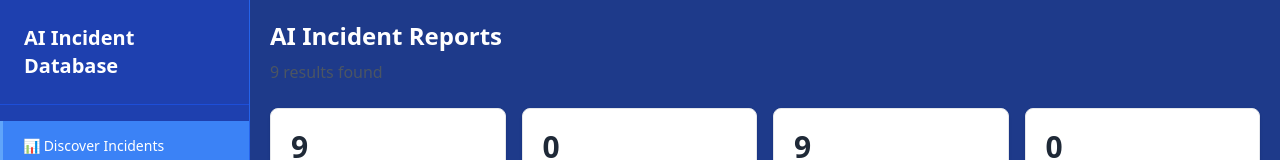
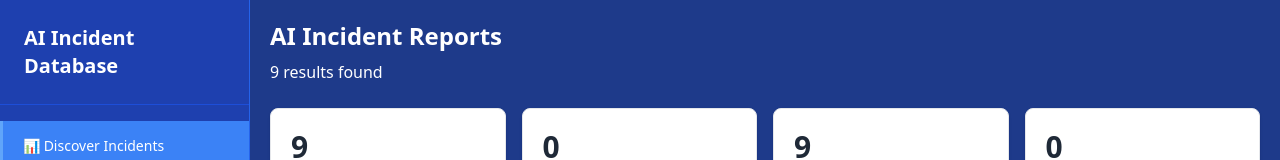
Before and after one commit to shanjare2002/crowd-computing-interface, a plain HTML site: page ai-incident-dashboard.html in a window 1280 px wide. Shown: the top 160 px of the page. Drawn offline with nearby package versions, Linux system fonts and the light colour scheme.

Commit message:
Change results found text color to white

```diff
--- a/ai-incident-dashboard.html
+++ b/ai-incident-dashboard.html
@@ -84,7 +84,7 @@
 
         <div class="mb-6">
             <h2 class="text-2xl font-bold text-white mb-2">AI Incident Reports</h2>
-            <p id="resultsCount" class="text-gray-600">0 results found</p>
+            <p id="resultsCount" class="text-white">0 results found</p>
         </div>
 
         <div class="grid grid-cols-1 sm:grid-cols-2 lg:grid-cols-4 gap-4 mb-6">
```
